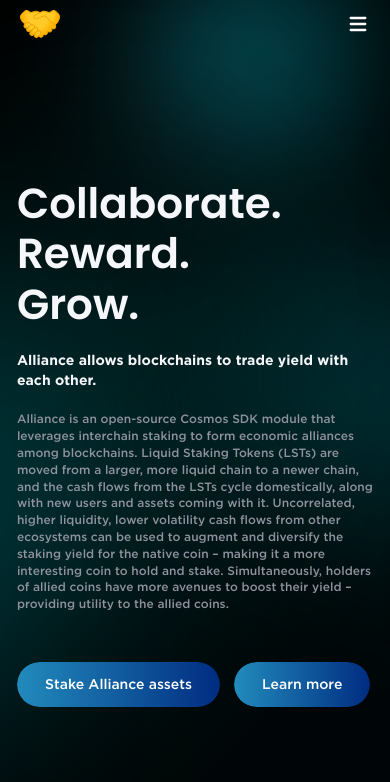
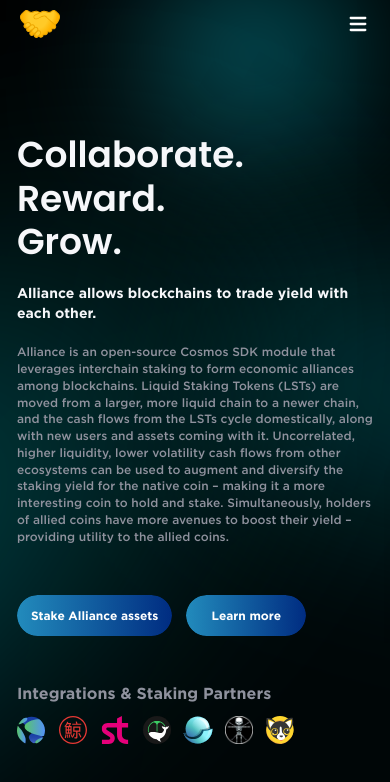
Before and after one commit to terra-money/alliance-landing, a React (Create React App) app: page / in a window 390 px wide. Shown: the top 782 px of the page. Built offline with nearby package versions, Linux system fonts and the light colour scheme.

Commit message:
additional changes

```diff
--- a/src/sections/LandingSection.tsx
+++ b/src/sections/LandingSection.tsx
@@ -1,11 +1,16 @@
 import { useEffect, useState } from 'react';
 import { motion, useScroll } from 'framer-motion';
+import { useMediaQuery } from 'usehooks-ts';
 import { chains } from './integrationsData';
 import styles from "styles/LandingSection.module.scss"
+import classNames from 'classnames/bind';
+
+const cx = classNames.bind(styles);
 
 const LandingSection = () => {
   const { scrollY } = useScroll() as any;
   const [northScrollY, setNorthScrollY] = useState(false);
+  const isMobile = useMediaQuery('(max-width: 768px)');
 
   useEffect(() => {
     scrollY.onChange(() => {
@@ -144,7 +149,7 @@
         width={800}
       />
 
-      <div className={styles.integrations}>
+      <div className={cx(styles.integrations, { isMobile })}>
         <h3>
           Integrations & Staking Partners
         </h3>
@@ -161,8 +166,8 @@
                 src={chain.logo}
                 alt={chain.name}
                 style={{
-                  width: chain.sizeOverride || '32px',
-                  height: chain.sizeOverride || '32px',
+                  width: chain.sizeOverride || '28px',
+                  height: chain.sizeOverride || '28px',
                   margin: chain.sizeOverride ? '0 -6px' : '0px',
                 }}
               />
--- a/src/sections/integrationsData.tsx
+++ b/src/sections/integrationsData.tsx
@@ -24,7 +24,7 @@
     name: 'Carbon',
     logo: '/Images/Integrations/CarbonLogo.svg',
     link: 'https://carbon.network',
-    sizeOverride: '42px',
+    sizeOverride: '38px',
   },
   {
     name: 'Backbone Labs',
@@ -35,7 +35,7 @@
     name: 'Chihuahua',
     logo: '/Images/Integrations/ChihuahuaLogo.svg',
     link: 'https://www.chihuahua.wtf/',
-    sizeOverride: '42px',
+    sizeOverride: '38px',
   },
 ];
 
--- a/src/styles/LandingSection.module.scss
+++ b/src/styles/LandingSection.module.scss
@@ -79,7 +79,7 @@
       gap: 1.5rem;
 
       h1 {
-        font-size: 42px;
+        font-size: 36px;
       }
 
       h6 {
@@ -88,6 +88,18 @@
 
       p {
         font-size: 12px;
+      }
+    }
+  }
+
+  @media screen and (max-height: 667px) {
+    .text_container {
+      h6 {
+        font-size: 12px;
+      }
+
+      p {
+        font-size: 10px;
       }
     }
   }
@@ -115,7 +127,7 @@
       padding: 14px 36px;
       font-family: Gotham,sans-serif;
       font-size: 14px;
-      font-weight: 500;
+      font-weight: 600;
       line-height: 21px;
       transition: all .2s;
 
@@ -166,12 +178,18 @@
     @media screen and (max-width: 500px) {
       .button {
         min-width: 120px;
-        padding: 12px 28px;
-        font-size: 14px;
+        // padding: 12px 28px;
+        padding: 10px 14px;
+        font-size: 12px;
       }
     }
 
     @media screen and (max-height: 667px) {
+      .button {
+        padding: 8px 10px;
+        font-size: 11px;
+        min-width: unset;
+      }
       margin-top: 0;
     }
   }
@@ -384,7 +402,6 @@
       gap: 14px;
       .icon_only {
         img {
-
           width: 32px;
           height: 32px;
         }
@@ -396,8 +413,25 @@
     }
 
     @media screen and (max-width: 300px) {
-      flex-wrap: wrap;
-      bottom: -200px;
+      h3 {
+        font-size: 14px;
+      }
+      .icons {
+        width: 100%;
+        flex-wrap: wrap;
+      }
+    }
+  }
+
+  .isMobile {
+    position: relative;
+    bottom: 0;
+    margin-top: 48px;
+    gap: 8px;
+
+    @media screen and (max-height: 700px) {
+      gap: 4px;
+      margin-top: 28px;
     }
   }
 }
--- a/src/styles/globals.scss
+++ b/src/styles/globals.scss
@@ -51,6 +51,7 @@
 body {
   color: var(--font-color);
   background: var(--bg);
+  overflow: hidden;
 }
 
 a {
```
